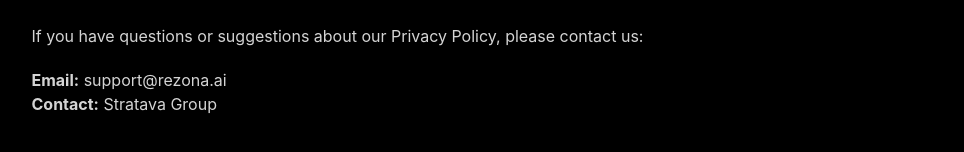
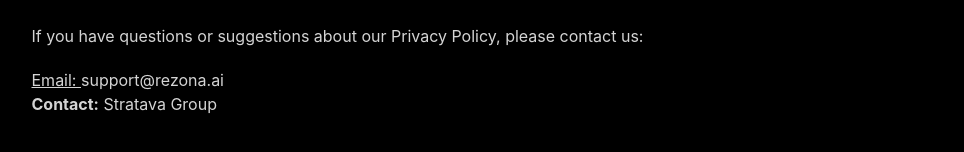
Before and after one commit to rezona-ai/rezona-website, a Next.js app: page /privacy in a window 1280 px wide. Shown: the part 2834-2986 px from the top of the page, without its empty margins (158-1122 px from the left). Built offline with nearby package versions, Linux system fonts and the light colour scheme.

Commit message:
fix: privacy页内容中的email优化成点击唤起邮件客户端

```diff
--- a/app/legal-pages.css
+++ b/app/legal-pages.css
@@ -167,6 +167,20 @@
   margin-top: 20px;
 }
 
+.privacy-email-link {
+  color: inherit;
+  font-family: var(--font-montserrat);
+  font-size: inherit;
+  font-weight: inherit;
+  line-height: inherit;
+  text-decoration: none;
+}
+
+.privacy-email-link strong,
+.privacy-email-link u {
+  font-family: inherit;
+}
+
 .privacy-desktop-footer {
   margin-top: 122px;
 }
--- a/app/privacy/page.tsx
+++ b/app/privacy/page.tsx
@@ -194,7 +194,9 @@
           <h2>Contact Us</h2>
           <p>If you have questions or suggestions about our Privacy Policy, please contact us:</p>
           <p>
-            <strong>Email:</strong> support@rezona.ai
+            <a className="privacy-email-link" href="mailto:support@rezona.ai">
+              <u>Email: </u>support@rezona.ai
+            </a>
             <br />
             <strong>Contact:</strong> Stratava Group
           </p>
```
